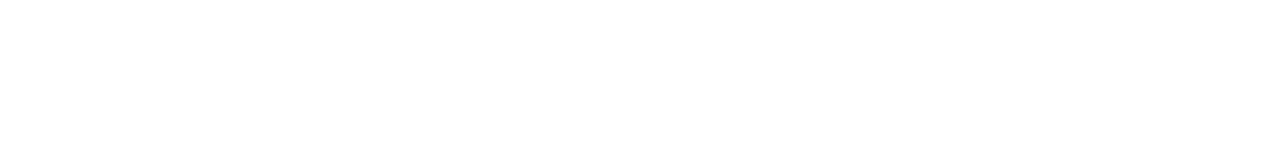
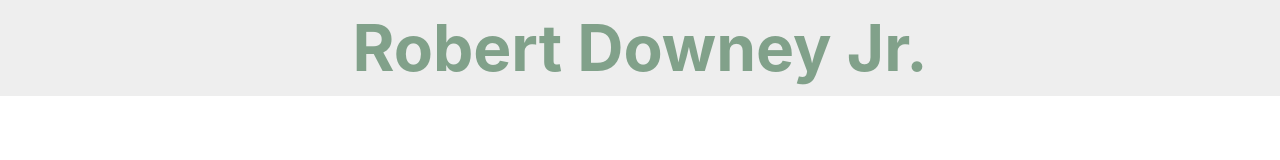
Before and after one commit to kolniy/web-project, a plain HTML site: page index.html in a window 1280 px wide. Drawn offline with nearby package versions, Linux system fonts and the light colour scheme.

Commit message:
Add title

```diff
--- a/css/style.css
+++ b/css/style.css
@@ -1,3 +1,8 @@
-    #main {
-        background-color: #eeeeee;
-    }
+#main {
+  background-color: #eeeeee;
+}
+#title {
+  font-size: 4em;
+  font-weight: bolder;
+  color: #81a18a;
+}
--- a/index.html
+++ b/index.html
@@ -12,7 +12,7 @@
 
   <body>
     <div class="container-fluid" id="main">
-
+      <div id="title" class="text-center">Robert Downey Jr.</div>
     </div>
 
     <script src="https://cdn.freecodecamp.org/testable-projects-fcc/v1/bundle.js"></script>
```
